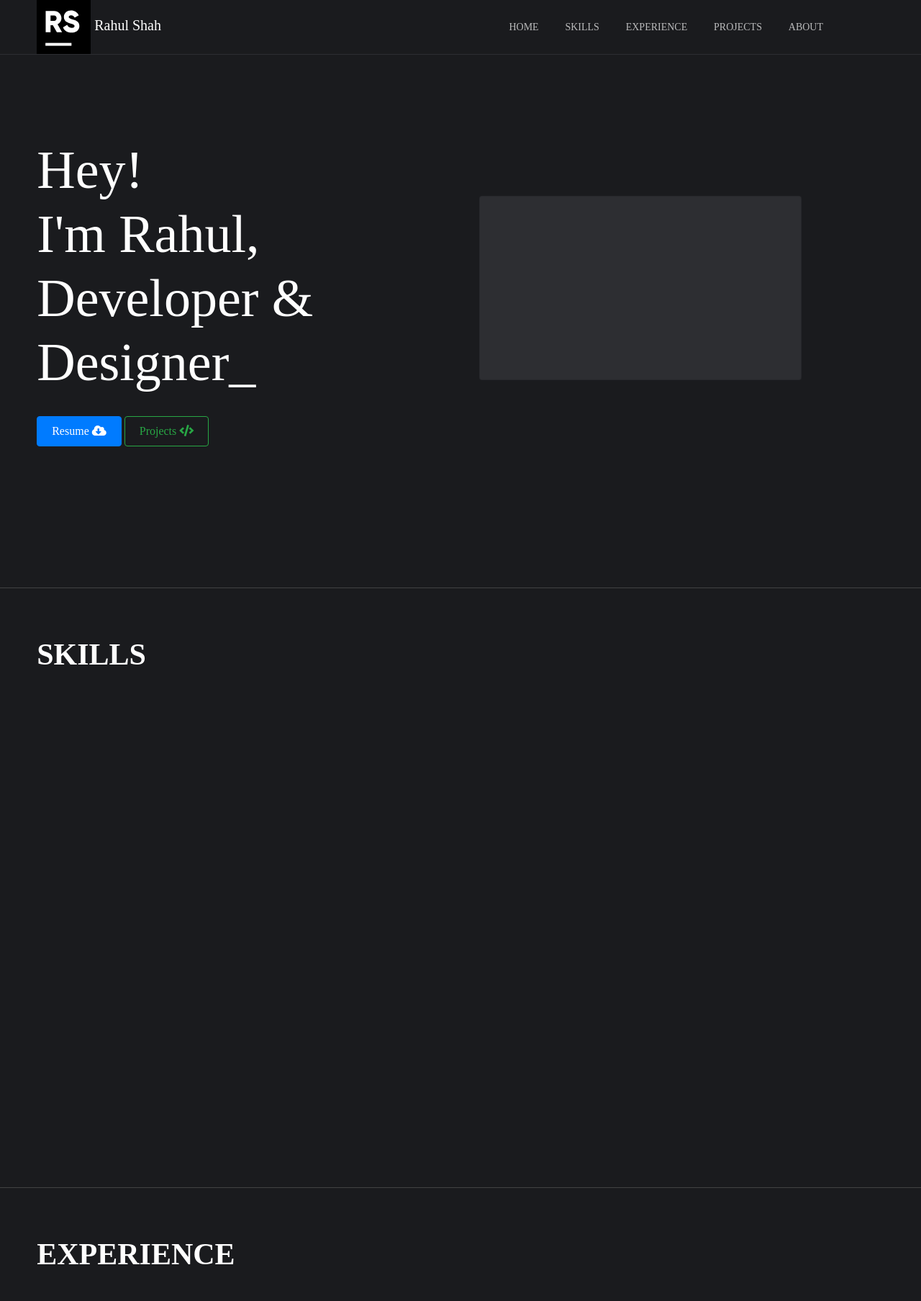
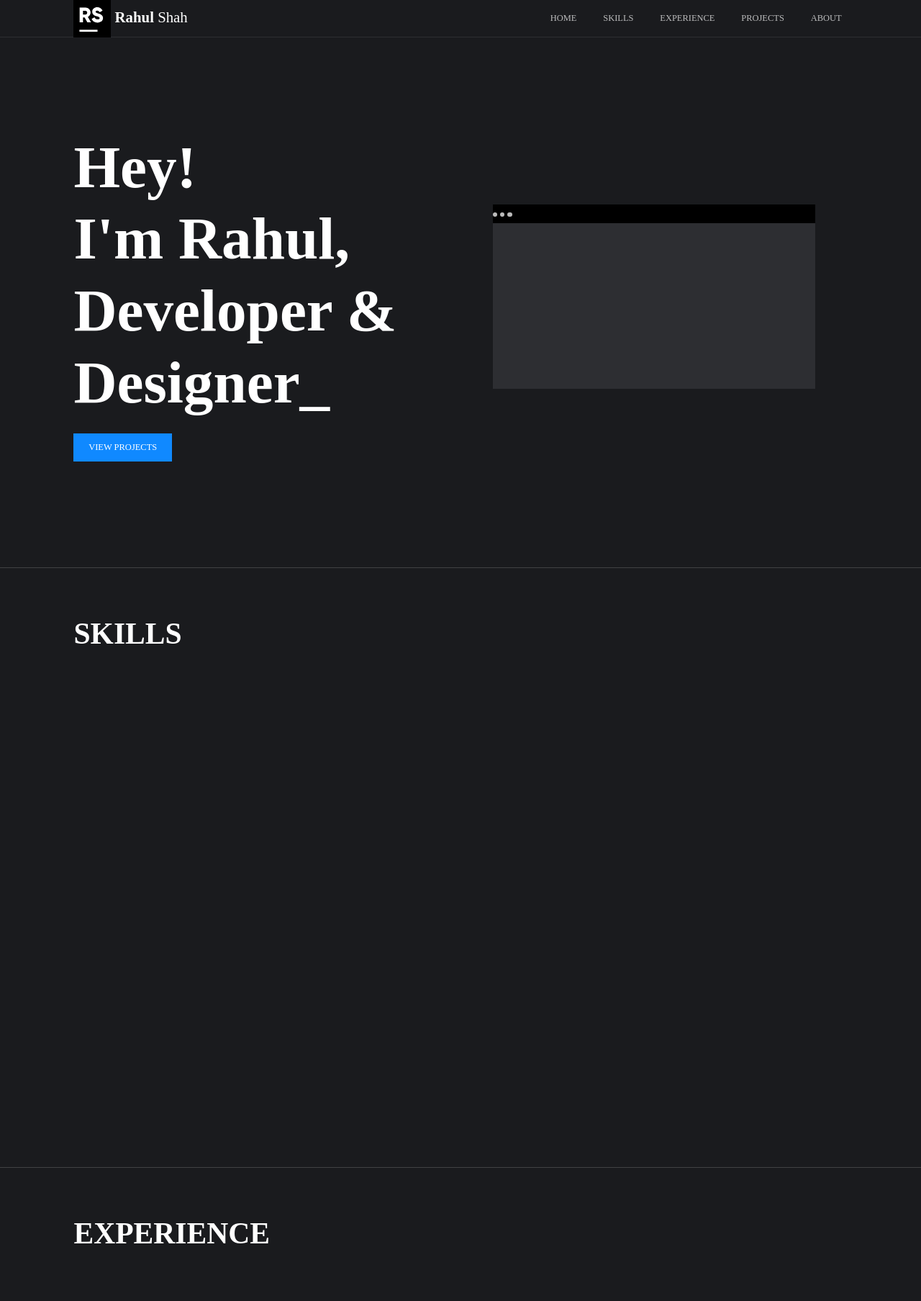
Before and after one commit to rahulshah456/rahulshah456.github.io, a PHP site: page / in a window 1280 px wide. Shown: the top 1807 px of the page at 72% size. Run offline with PHP 8.4, Linux system fonts and the light colour scheme; some web fonts are replaced.

Commit message:
minot modifications

```diff
--- a/index.html
+++ b/index.html
@@ -53,7 +53,7 @@
      <nav class="navbar navbar-expand-lg fixed-top" id="horizontal_navbar">
 
         <a class="navbar-brand" href="#">
-            <img src="res/drawables/logo.svg" width="75" height="75" alt="">
+            <img src="res/drawables/logo.svg" alt="" id="brand_image">
             <strong>Rahul </strong> Shah
         </a>
 
@@ -87,23 +87,25 @@
 
 
     <div class="content-page" id="home">
-        <div class="header">
-            <h1 class="home-content__headline">Hey! <br>I'm Rahul, <br>Developer & <br>Designer_</h1>
-            <div>
-                <button type="button" class="btn btn-primary" id="download_resume_button">
-                    Resume
-                    <i class="fas fa-cloud-download-alt"></i>
-                </button>
-                <button type="button" class="btn btn-outline-success" id="download_resume_button">
-                    Projects
-                    <i class="fas fa-code"></i>
+        <div class="container_home">
+            <div class="container_header">
+                <h1 class="home-content__headline">Hey! <br>I'm Rahul, <br>Developer & <br>Designer_</h1>
+                <button class="pos_btn slide_right" id="download_resume_button">
+                    VIEW PROJECTS
                 </button>
             </div>
+            <div class="container_editor">
+                <div class="card_editor">
+                    <div class="editor_top">
+                        <span class="dot"></span>
+                        <span class="dot"></span>
+                        <span class="dot"></span>
+                    </div>
+                </div>
+            </div>
         </div>
-        <div class="editor">
-            <div class="card">
-
-            </div>
+        <div>
+            <!--TODO-->
         </div>
     </div>
 
--- a/styles/styles.scss
+++ b/styles/styles.scss
@@ -15,6 +15,16 @@ $font--color:#ffffff;
 $font--color-light: #bbbbbb;
 $font--primary:'JetBrainsMono';
 $transition--length: .8;
+
+$navbar_height: calc(2.5vh + 2.5vw);
+$button_margin_h: calc(1vw + 1vh);
+$button_margin_v: calc(0.5vw + 0.5vh);
+
+$font_size_extra_small: calc(0.3vw + 0.3vh);
+$font_size_small: calc(0.6vw + 0.6vh);
+$font_size_normal: calc(1vw + 1vh);
+$font_size_large: calc(2vw + 2vh);
+$font_size_huge: calc(4vw + 4vh);
 
 
 // :root {
@@ -40,14 +50,30 @@ body{
 .content-page{
 	width: 100%;
 	height: 100vmin;
-	padding: 4vw;
+	padding-left: 8vw;
+	padding-right: 8vw;
+	padding-top: 4vw;
+	padding-bottom: 4vw;
 }
 
 .content-header {
 	font-weight: 800;
 	color: $font--color;
 	text-transform: uppercase;
-	font-size: calc(2.5vw + 10px);
+	font-size: $font_size_large;
+}
+
+#horizontal_navbar {
+	height: $navbar_height;
+}
+
+.navbar-brand {
+	font-size: $font_size_normal;
+}
+
+#brand_image {
+	height: $navbar_height;
+	width: auto;
 }
 
 .nav__list-item {
@@ -67,29 +93,26 @@ body::-webkit-scrollbar-thumb {
 }
 
 
-// For Desktop Devices - 768px to largest
-@media(min-width:768px) {
 #home {
 	display: flex;
 	flex-wrap: wrap;
 	flex-direction: row;
 	justify-content: stretch;
+	margin-top: $navbar_height;
+	//background: yellow;
 }
 
-	.home-content__headline{
-		font-weight: 500;
-		color: $font--color;
-		font-size: calc(5vw + 10px);
-	}
+// For Desktop Devices - 768px to largest
+@media(min-width:1024px) {
 
-	.editor {
+	.container_editor {
 	  flex: 1;
 	  display: flex;
 	  justify-content: flex-start;
 	  align-items: center;
 	}
 
-	.card {
+	.card_editor {
 	  width: 35vw;
 	  height: 20vw;
 	//   margin-left: 1vw;
@@ -113,15 +136,10 @@ body::-webkit-scrollbar-thumb {
 }
 
 //For Mobile Devices - Zero to 768px
-@media(max-width:768px) {
+@media(max-width:1024px) {
 
 
 	@media(orientation: landscape) {
-		.home-content__headline {
-			font-weight: 500;
-			color: $font--color;
-			font-size: calc(5vw + 10px);
-		}
 
 		.nav__list {
 			display: flex;
@@ -139,11 +157,6 @@ body::-webkit-scrollbar-thumb {
 	}
 
 	@media(orientation: portrait) {
-		.home-content__headline {
-			font-weight: 500;
-			color: $font--color;
-			font-size: calc(10vw + 10px);
-		}
 
 		.nav__list {
 			display: flex;
@@ -159,19 +172,12 @@ body::-webkit-scrollbar-thumb {
 
 	}
 
-	#home {
-		display: flex;
-		flex-wrap: wrap;
-		flex-direction: column;
-		justify-content: stretch;
-	}
-
-	.editor {
+	.container_editor {
 	  	flex: 0;
 	  	display: none;
 	}
 
-	.card {
+	.card_editor {
 	  	width: 75vw;
 	  	height: 65vw;
 	  	margin-left: 5vw;
@@ -198,28 +204,78 @@ body::-webkit-scrollbar-thumb {
 //                 Home Page - START
 //----------------------------------------------------------------
 
-.header {
-  padding-top: 8vh;
-  padding-right: 4vw;
-  padding-bottom: 4vw;
+.home-content__headline{
+	font-weight: 600;
+	color: $font--color;
+	font-size: $font_size_huge;
+}
+
+#home {
+	align-content: center;
+	height: 90vmin;
+}
+
+//@todo
+.container_home {
+	padding: 0;
+	height: auto;
+	display: flex;
+	flex-direction: row;
+	width: 100%;
+	//background: pink;
+}
+
+.container_header {
   flex: 1;
   display: flex;
   flex-direction: column;
   justify-content: center;
   align-items: flex-start;
+  //background: purple;
+}
+
+.container_button {
+	display: flex;
+	flex-direction: row;
 }
 
 #download_resume_button{
-	margin-top: calc(1vw + 10px);
-	padding-left: 20px;
-	padding-right: 20px;
-	padding-top: 8px;
-	padding-bottom: 8px;
-
+	padding-left: $button_margin_h;
+	padding-right: $button_margin_h;
+	padding-top: $button_margin_v;
+	padding-bottom: $button_margin_v;
+	font-size: $font_size_small;
+	display: flex;
+	flex-direction: row;
+	align-items: center;
+	font-weight: 100;
+	background: $primary-color;
+	width: auto;
+	height: auto;
 }
 
-.card {
+// .container_editor {
+// 	background: orangered;
+// }
+
+.card_editor {
 	background-color: $background--color-light;
+	margin :auto;
+}
+
+.editor_top {
+	width: 100%;
+	height: 10%;
+	background: black;
+}
+
+.dot {
+	height: $font_size_extra_small;
+  	width: $font_size_extra_small;
+  	background-color: #bbb;
+  	border-radius: 50%;
+	display: inline-block;
+
 }
 
 //----------------------------------------------------------------
@@ -355,7 +411,7 @@ body::-webkit-scrollbar-thumb {
 
 .nav-item {
 	padding-left: calc(1vw + 8px);
-	font-size: 14px;
+	font-size: $font_size_small;
 }
 
 .nav-link {
@@ -372,20 +428,16 @@ body::-webkit-scrollbar-thumb {
 .navbar {
   background-color: $background--color;
   margin: 0;
-  padding-left: 4vw;
+  padding-left: 8vw;
   padding-top: 0;
   padding-bottom: 0;
-  padding-right: 10vw;
-  font-size: 14px;
-  font-style: normal;
-  font-weight: 100;
+  padding-right: 8vw;
   border-bottom: 0.2px solid $background--color-light;
 }
 
 .navbar-brand {
   margin: 0;
   padding: 0;
-  font-weight: 100;
   color: white;
 }
 
```
Also changed, not shown: styles/styles.css, 1 other file. Lines whose indentation alone changed are shown as unchanged.
